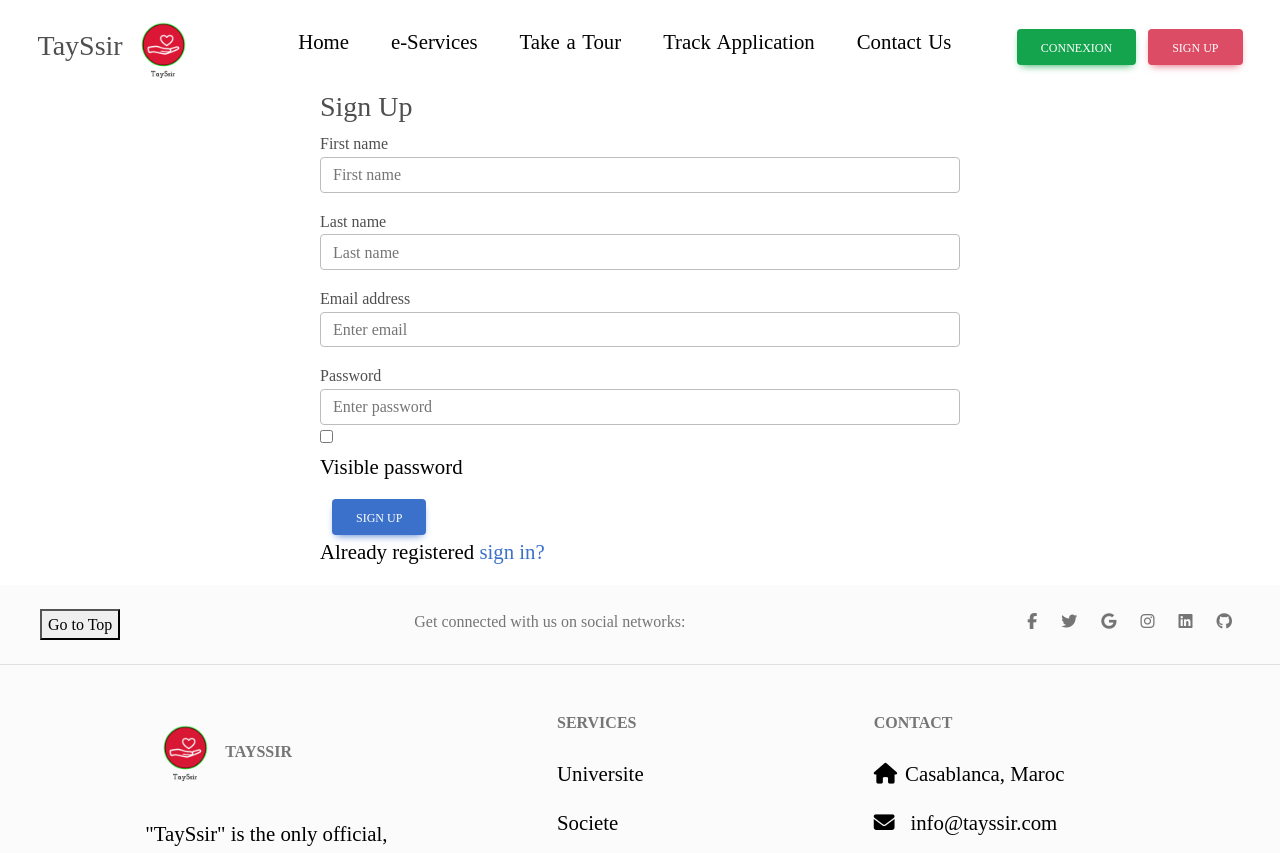
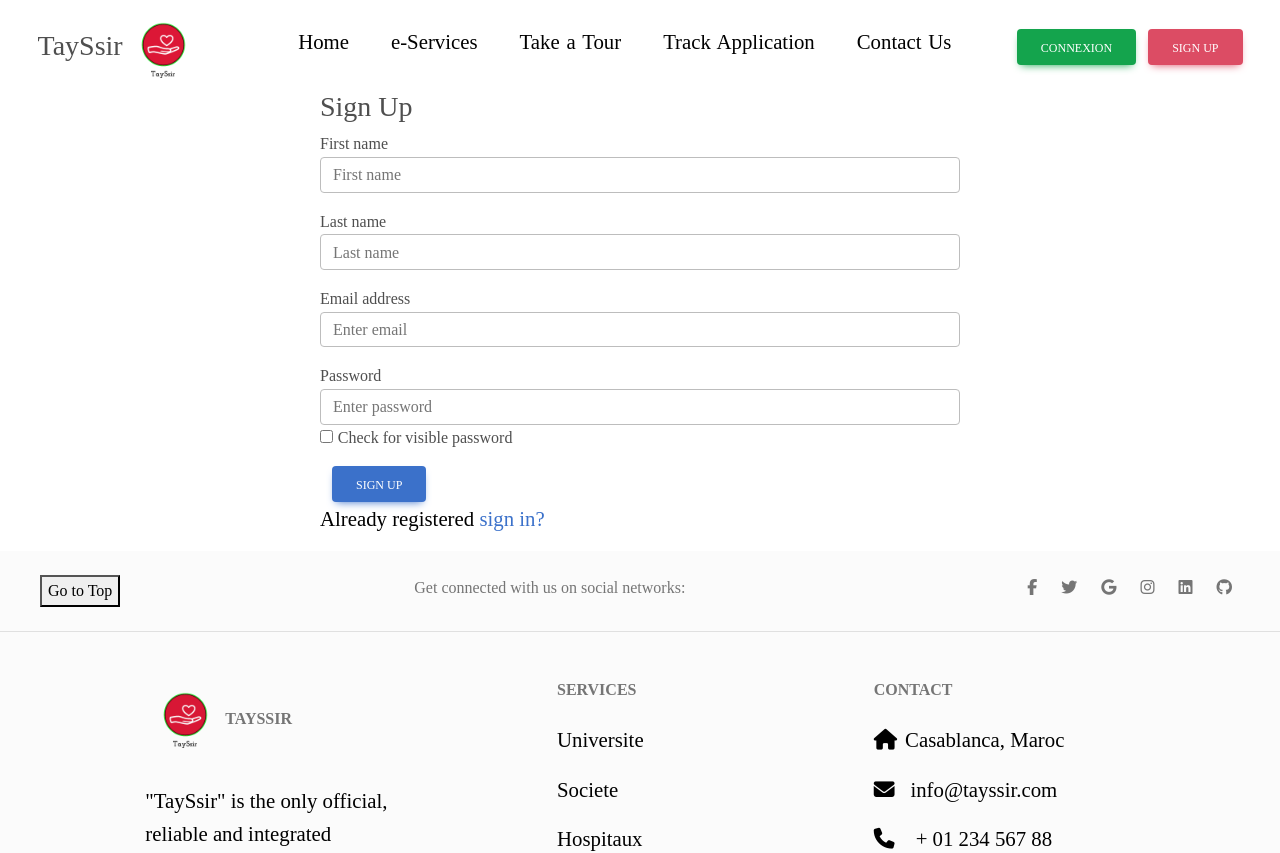
Before and after one commit to DrNajim/React_TaySsir_Project, a React (Create React App) app: page /Signup in a window 1280 px wide. Shown: the top 853 px of the page. Built offline with nearby package versions, Linux system fonts and the light colour scheme.

Commit message:
3 change

```diff
--- a/src/Components/Signup.js
+++ b/src/Components/Signup.js
@@ -37,14 +37,16 @@ export default function SignUp() {
             placeholder="Enter email"
           />
         </div>
-        <div className="mb-3">
+        <div className="mb-3" >
           <label>Password</label>
           <input onChange={(e)=>setnewlist({...setnewuser, password:e.target.value})}
             type={`${typeinput}`}
             className="form-control"
             placeholder="Enter password"
-          /><input type='checkbox' onClick={togglePassword}/><p>Visible password</p>
-        </div>
+          />
+            <input style={{marginRight:".3em"}} type='checkbox' onClick={togglePassword}/>
+            <label for="lang1">Check for visible password</label>
+</div>
         <div className="d-grid">
         <Link to='/Signin?success=true' >
           <button  onClick={()=>getUsers(setnewuser)} type="submit" className="btn btn-primary">
```
